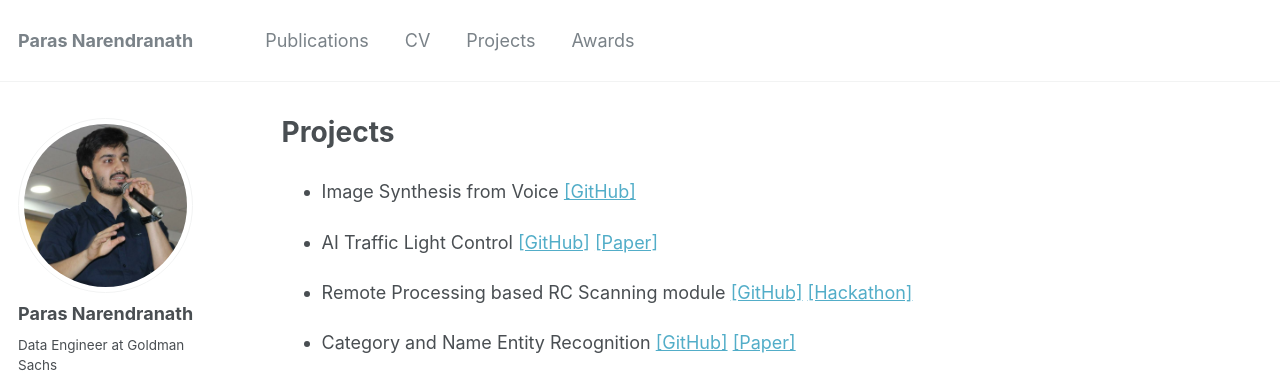
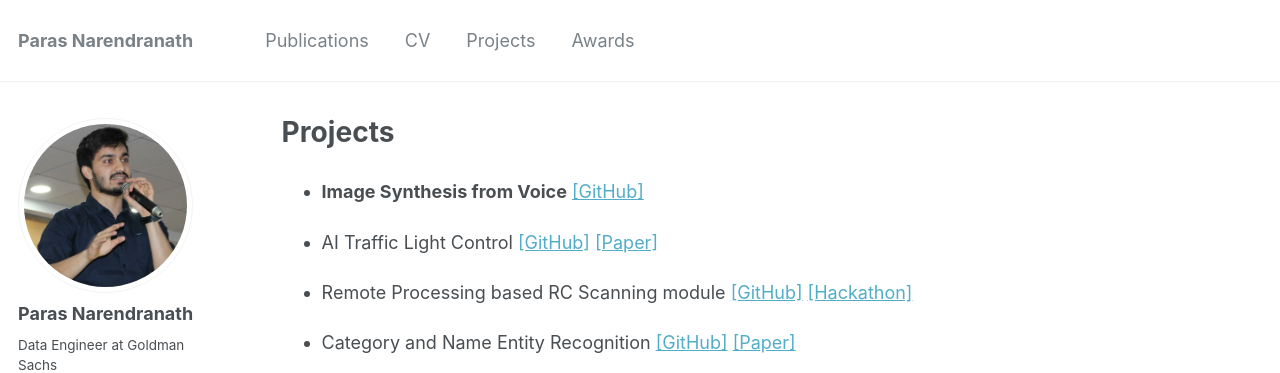
Before and after one commit to parasnaren/github-io-page, a Jekyll site: the page built from _pages/projects.md, in a window 1280 px wide. Shown: the top 373 px of the page. Built offline with Jekyll 4.4.1, drawn with Linux system fonts in a browser that asks for light colours; some web fonts are replaced.

Commit message:
adhoc change

```diff
--- a/_pages/projects.md
+++ b/_pages/projects.md
@@ -4,7 +4,7 @@ title: "Projects"
 author_profile: true
 ---
 
-- Image Synthesis from Voice
+- <b>Image Synthesis from Voice</b>
 [[GitHub]](https://github.com/parasnaren/Image-Synthesis-from-Voice)
 
 - AI Traffic Light Control
```
